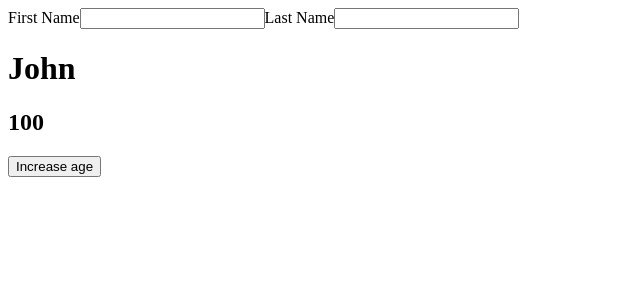
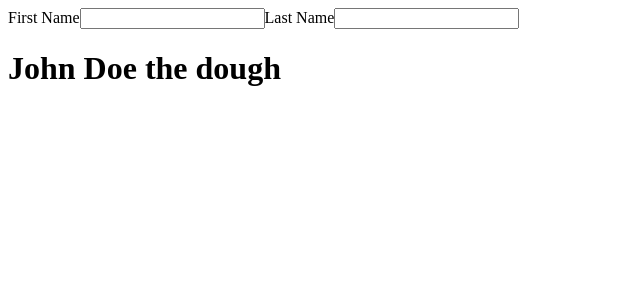
Before and after one commit to draczihper/react-app, a React (Vite) app: page / in a window 1280 px wide. Shown: the top 300 px of the page, without its empty margins (0-640 px from the left). Built offline with nearby package versions, Linux system fonts and the light colour scheme.

Commit message:
Update state

```diff
--- a/src/App.jsx
+++ b/src/App.jsx
@@ -1,28 +1,41 @@
 import { useState } from 'react'
 
 export default function Person() {
-  const [person, setPerson] = useState({ name: "John", age: 100 });
+  const [firstName, setFirstName] = useState("John");
+  const [lastName, setLastName] = useState("Doe the dough")
 
-  const handleIncreaseAge = () => {
-    console.log("in handleIncreaseAge (before setPerson call): ", person);
-    setPerson({ ...person, age: person.age + 1 });
-    // we've called setPerson, surely person has updated?
-    console.log("in handleIncreaseAge (after setPerson call): ", person);
-  };
+  const fullName = firstName + " " + lastName;
+
+  const handleFirstNameChange = (e) => {
+    setFirstName(e.target.value);
+  }
+
+  const handleLastNameChange = (e) => {
+    setLastName(e.target.value);
+  }
+
+
+  // const handleIncreaseAge = () => {
+  //   console.log("in handleIncreaseAge (before setPerson call): ", person);
+  //   setPerson({ ...person, age: person.age + 1 });
+  //   // we've called setPerson, surely person has updated?
+  //   console.log("in handleIncreaseAge (after setPerson call): ", person);
+  // };
 
   // this console.log runs every time the component renders
   // what do you think this will print?
-  console.log("during render: ", person);
+  // console.log("during render: ", person);
 
   return (
     <>
     <label htmlFor="firstName">First Name</label>
-      <input type="text" id='firstName' name='firstName'/>
+      <input type="text" id='firstName' name='firstName' onChange={handleFirstNameChange}/>
       <label htmlFor="lastName">Last Name</label>
-      <input type="text" id='firstName' name='firstName'/>
-      <h1>{person.name}</h1>
-      <h2>{person.age}</h2>
-      <button onClick={handleIncreaseAge}>Increase age</button>
+      <input type="text" id='firstName' name='firstName' onChange={handleLastNameChange}/>
+      <h1>{fullName}</h1>
+
+      {/* <h2>{person.age}</h2>
+      <button onClick={handleIncreaseAge}>Increase age</button> */}
     </>
   );
 }
```
